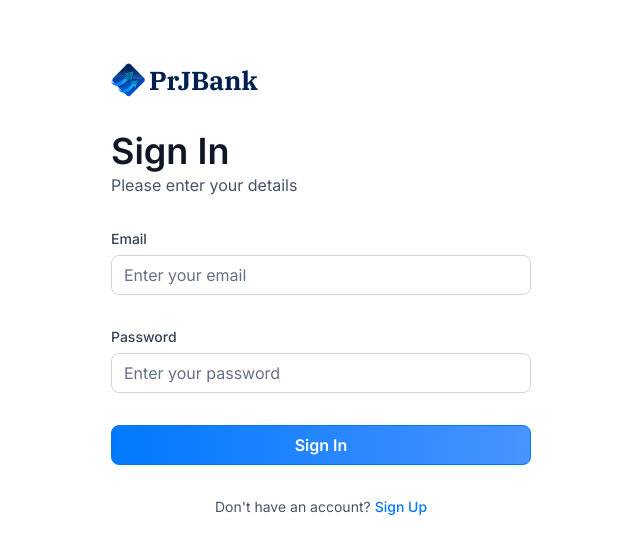
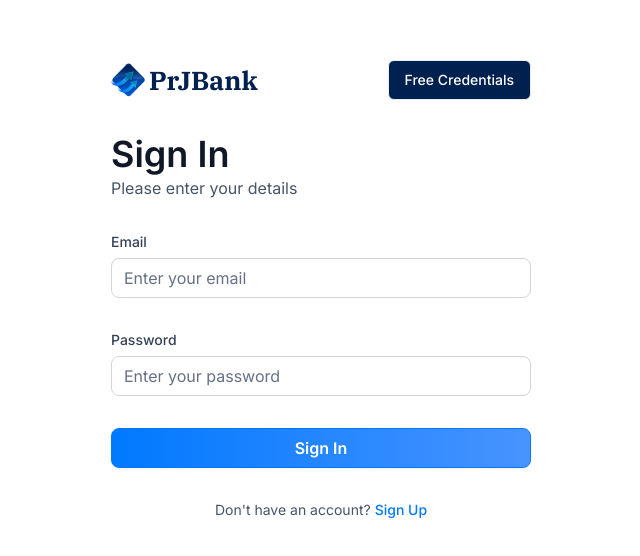
Before and after one commit to draylark/prjbank, a Next.js app: page /sign-in in a window 1280 px wide. Shown: the part 110-666 px from the top of the page, without its empty margins (319-959 px from the left). Built offline with nearby package versions, Linux system fonts and the light colour scheme; no server answers; what dwolla-v2, plaid would draw is missing.

Commit message:
add free credentials

```diff
--- a/app/(auth)/sign-in/page.tsx
+++ b/app/(auth)/sign-in/page.tsx
@@ -4,6 +4,8 @@ import React from 'react'
 const SignIn = () => {
   return (
     <section className='flex-center size-full max-sm:px-6'>
+
+
         <AuthForm
           type="sign-in"
         />
--- a/components/ui/AuthForm.tsx
+++ b/components/ui/AuthForm.tsx
@@ -15,6 +15,7 @@ import { useRouter } from 'next/navigation'
 import { signIn, signUp } from '@/lib/actions/user.actions'
 import PlaidLink from './PlaidLink'
 import DatePicker from './DatePicker'
+import { CredentialsDialog } from './CredentialsDialog'
 
 const AuthForm = ({ type }: AuthFormProps) => {
 
@@ -78,6 +79,7 @@ const AuthForm = ({ type }: AuthFormProps) => {
   return (
     <section className='auth-form'>
         <header className='flex flex-col gap-5 md:gap-8'>
+            <div className='flex justify-between'>
                 <Link
                     href='/'
                     className='flex cursor-pointer lfex items-center gap-1'
@@ -90,6 +92,12 @@ const AuthForm = ({ type }: AuthFormProps) => {
                     />
                     <h1 className='text-26 font-ibm-plex-serif font-bold text-black-1'>PrJBank</h1>
                 </Link>
+
+                {type === 'sign-in' && (
+                    <CredentialsDialog/>
+                )}
+
+            </div>
 
             <div className="flex flex-col gap-1 md:gap-3">
                 <h1 className='text-24 lg:text-36 font-semibold text-gray-900'>
--- /dev/null
+++ b/components/ui/CredentialsDialog.tsx
@@ -0,0 +1,39 @@
+import { Button } from "@/components/ui/button"
+import {
+  Dialog,
+  DialogContent,
+  DialogHeader,
+  DialogTitle,
+  DialogTrigger,
+} from "@/components/ui/dialog"
+import { Input } from "@/components/ui/input"
+import { Label } from "@/components/ui/label"
+
+export function CredentialsDialog() {
+  return (
+    <Dialog>
+      <DialogTrigger asChild>
+        <Button variant="outline" className="bg-black-1 text-white">Free Credentials</Button>
+      </DialogTrigger>
+      <DialogContent className="sm:max-w-[425px] bg-black-1 text-white">
+        <DialogHeader>
+          <DialogTitle>Try the app with these credentials:</DialogTitle>
+        </DialogHeader>
+        <div className="grid gap-4 py-4">
+          <div className="grid grid-cols-4 items-center gap-4">
+            <Label htmlFor="gmail" className="text-right">
+              username
+            </Label>
+            <Input id="Gmail" value="isc@gmail.com" className="col-span-3 text-black-1"/>
+          </div>
+          <div className="grid grid-cols-4 items-center gap-4">
+            <Label htmlFor="password" className="text-right">
+              Password
+            </Label>
+            <Input id="password" value="123456789" className="col-span-3 text-black-1"/>
+          </div>
+        </div>
+      </DialogContent>
+    </Dialog>
+  )
+}
--- a/components/ui/dialog.tsx
+++ b/components/ui/dialog.tsx
@@ -21,7 +21,7 @@ const DialogOverlay = React.forwardRef<
   <DialogPrimitive.Overlay
     ref={ref}
     className={cn(
-      "fixed inset-0 z-50 bg-black/80  data-[state=open]:animate-in data-[state=closed]:animate-out data-[state=closed]:fade-out-0 data-[state=open]:fade-in-0",
+      "fixed inset-0 z-50 bg-slate-950/80  data-[state=open]:animate-in data-[state=closed]:animate-out data-[state=closed]:fade-out-0 data-[state=open]:fade-in-0",
       className
     )}
     {...props}
```
Lines whose indentation alone changed are shown as unchanged.
